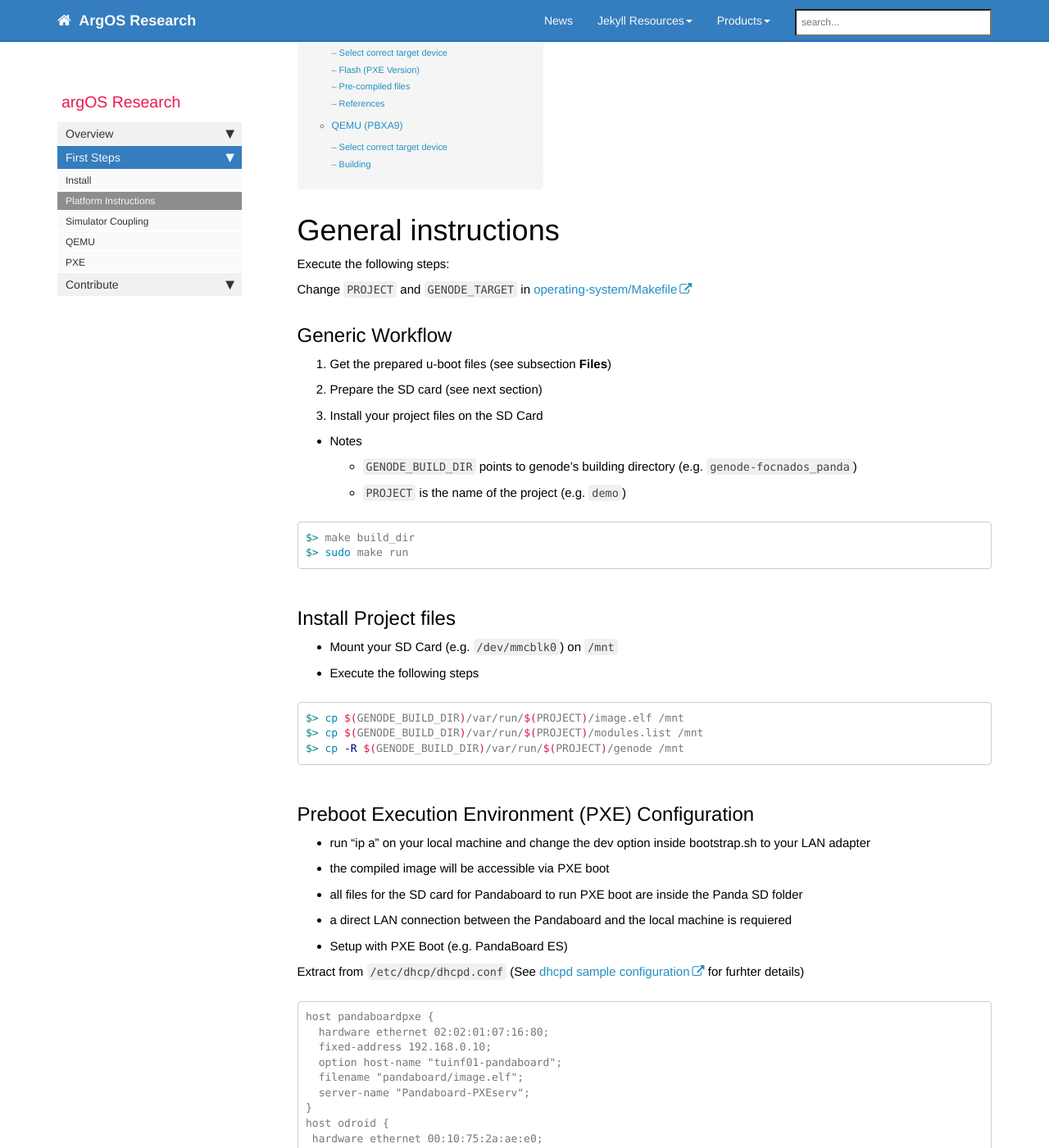
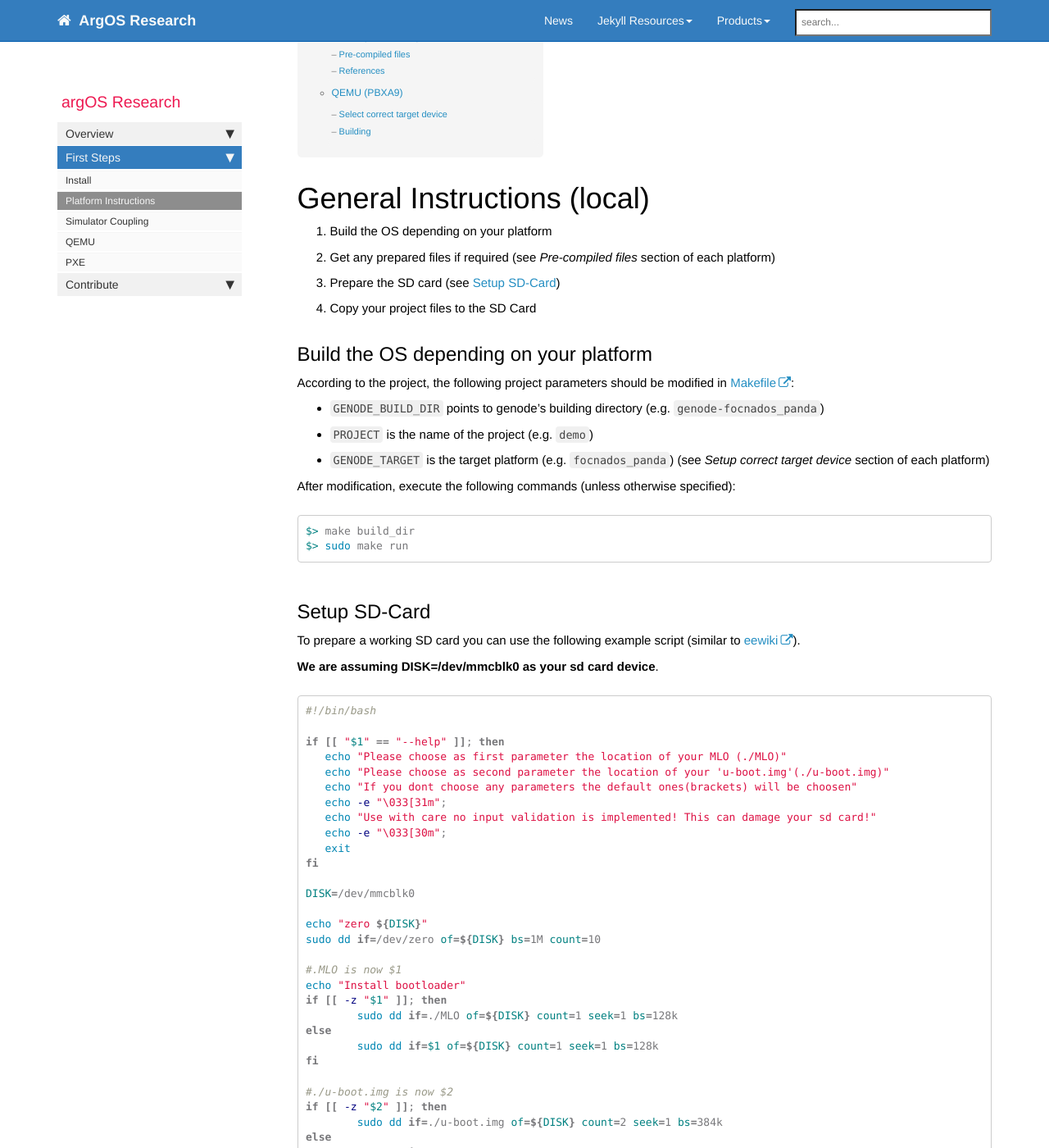
Before and after one commit to Flowm/argos-research.github.io, a Jekyll site: the page built from pages/argOS/platforms.md, in a window 1280 px wide and 1400 px high, scrolled down 486 px. Shown: the whole window at 82% size. Built offline with Jekyll 4.4.1, drawn with Linux system fonts in a browser that asks for light colours; nearby versions of some CDN libraries; comment, search, counter and statistics services are not loaded; some of the changed text lies outside the part shown.

Commit message:
platforms cleanup

````diff
--- a/pages/argOS/platforms.md
+++ b/pages/argOS/platforms.md
@@ -9,71 +9,25 @@ permalink: platforms.html
 folder: "argOS"
 ---
 
-# General instructions
+# General Instructions (local)
+1. Build the OS depending on your platform
+3. Get any prepared files if required (see *Pre-compiled files* section of each platform)
+2. Prepare the SD card (see [Setup SD-Card](/platforms.html#setup-sd-card))
+4. Copy your project files to the SD Card
 
-Execute the following steps:
+## Build the OS depending on your platform
 
-Change `PROJECT` and `GENODE_TARGET` in [operating-system/Makefile](https://github.com/argos-research/operating-system/blob/master/Makefile)
+According to the project, the following project parameters should be modified in [Makefile](https://github.com/argos-research/operating-system/blob/master/Makefile):
 
-## Generic Workflow
-1. Get the prepared u-boot files (see subsection **Files**)
-2. Prepare the SD card (see next section)
-3. Install your project files on the SD Card
+* `GENODE_BUILD_DIR` points to genode's building directory (e.g. `genode-focnados_panda`)
+* `PROJECT` is the name of the project (e.g. `demo`)
+* `GENODE_TARGET` is the target platform (e.g. `focnados_panda`) (see *Setup correct target device* section of each platform)
 
-* Notes
-
-  * `GENODE_BUILD_DIR` points to genode's building directory (e.g. `genode-focnados_panda`)
-  * `PROJECT` is the name of the project (e.g. `demo`)
+After modification, execute the following commands (unless otherwise specified):
 
 ```sh
 $> make build_dir
 $> sudo make run
-```
-## Install Project files
-
-* Mount your SD Card (e.g. `/dev/mmcblk0`) on `/mnt`
-
-* Execute the following steps
-
-```sh
-$> cp $(GENODE_BUILD_DIR)/var/run/$(PROJECT)/image.elf /mnt
-$> cp $(GENODE_BUILD_DIR)/var/run/$(PROJECT)/modules.list /mnt
-$> cp -R $(GENODE_BUILD_DIR)/var/run/$(PROJECT)/genode /mnt
-```
-
-## Preboot Execution Environment (PXE) Configuration
-
-  * run "ip a" on your local machine and change the dev option inside bootstrap.sh to your LAN adapter
-
-  * the compiled image will be accessible via PXE boot
-
-  * all files for the SD card for Pandaboard to run PXE boot are inside the Panda SD folder
-
-  * a direct LAN connection between the Pandaboard and the local machine is requiered
-
-  * Setup with PXE Boot (e.g. PandaBoard ES)
-
-Extract from `/etc/dhcp/dhcpd.conf` (See [dhcpd sample configuration](https://wiki.ubuntuusers.de/ISC-DHCPD/#Beispielkonfiguration) for furhter details)
-
-```
-host pandaboardpxe {
-  hardware ethernet 02:02:01:07:16:80;
-  fixed-address 192.168.0.10;
-  option host-name "tuinf01-pandaboard";
-  filename "pandaboard/image.elf";
-  server-name "Pandaboard-PXEserv";
-}
-host odroid {
- hardware ethernet 00:10:75:2a:ae:e0;
- fixed-address 192.168.0.35;
- option host-name "odroid-u3";
- filename "odroid/uImage";
- server-name "Odroid-PXEserv";
-}
-
-# this is the PXE-Boot for this subnet
-next-server 131.159.12.22;
-filename "raspberry/genode.img";
 ```
 
 ## Setup SD-Card
@@ -141,6 +95,18 @@ if [[ -z "$S1" ]]; then
 fi
 ```
 
+## Copy your project files to the SD Card
+
+* Mount your SD Card (e.g. `/dev/mmcblk0`) on `/mnt`
+
+* Execute the following steps
+
+```sh
+$> cp $(GENODE_BUILD_DIR)/var/run/$(PROJECT)/image.elf /mnt
+$> cp $(GENODE_BUILD_DIR)/var/run/$(PROJECT)/modules.list /mnt
+$> cp -R $(GENODE_BUILD_DIR)/var/run/$(PROJECT)/genode /mnt
+```
+
 # Platform Specific Instructions
 
 ## PandaBoard ES
@@ -167,7 +133,7 @@ Further (deeper) information about this topic can be found under the following l
 * [Linux on ARM](https://eewiki.net/display/linuxonarm/PandaBoard)
 
 
-## Raspberry PI
+## Raspberry PI Model B+
 
 ### Select correct target device
 Change `GENODE_TARGET` inside the `Makefile` to `foc_rpi`
````
Also changed, not shown: pages/argOS/getting-started.md (+34 -0 lines).
